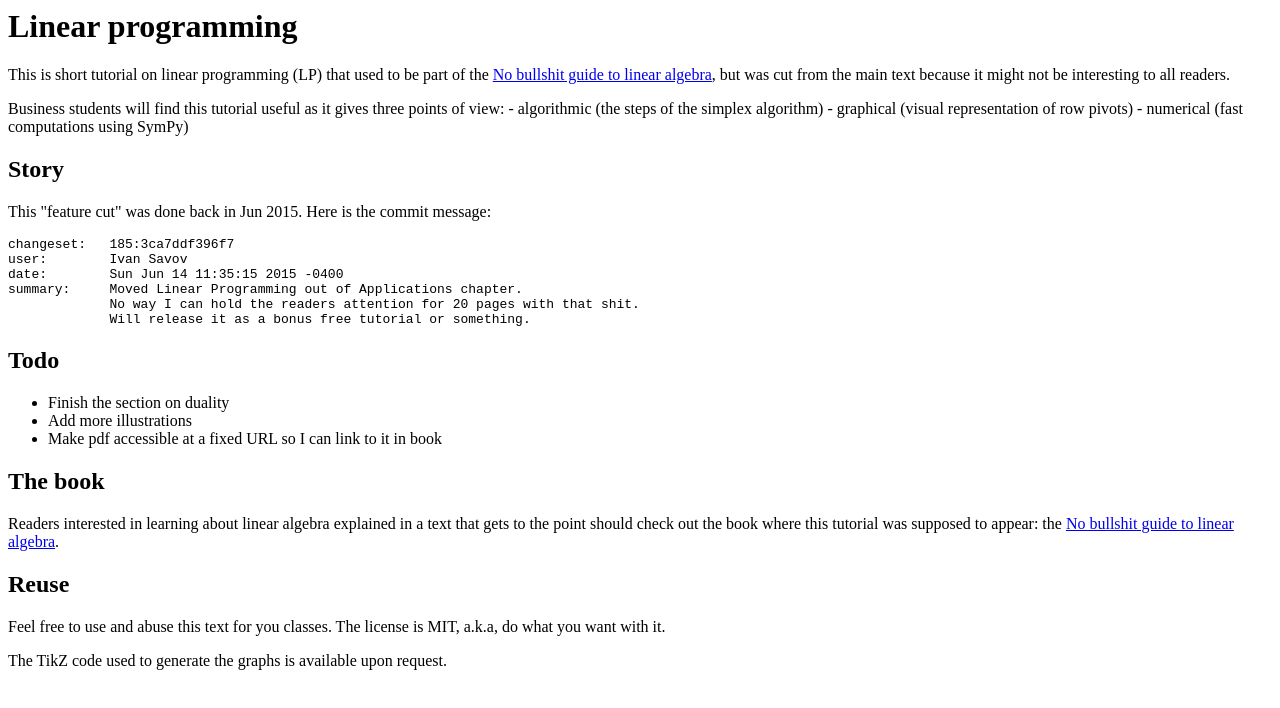
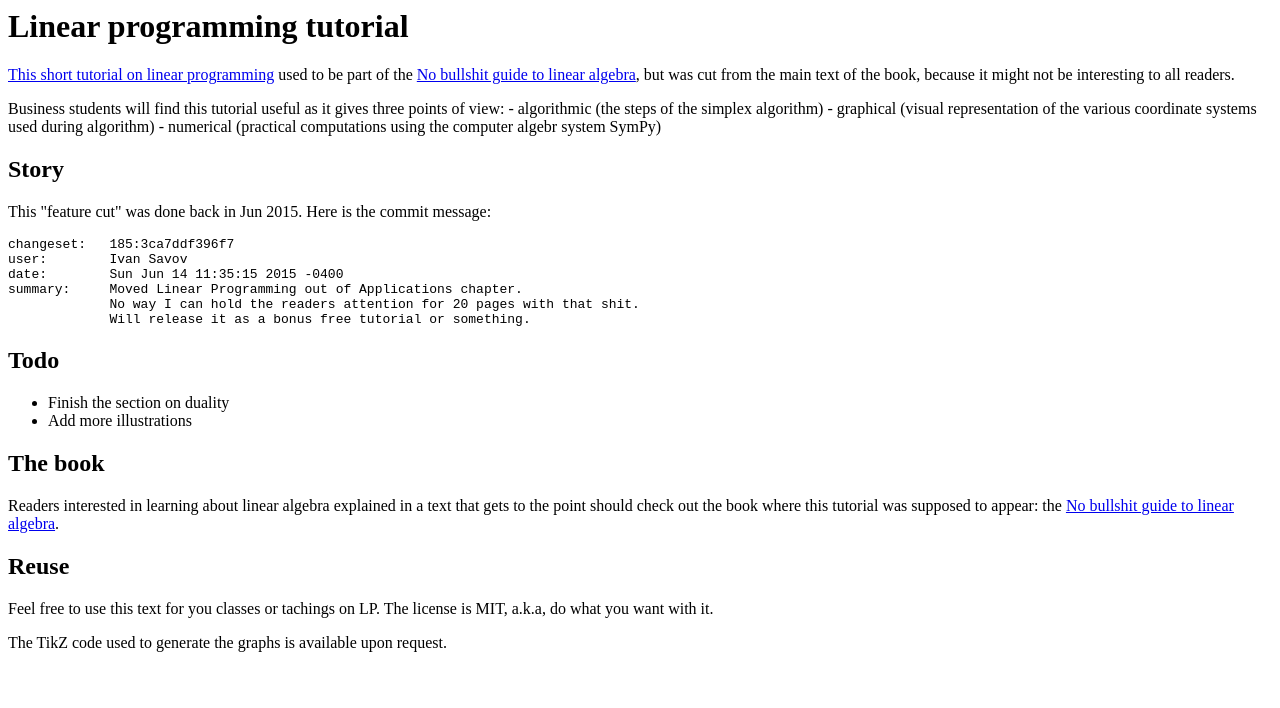
Before and after one commit to minireference/linear_programming, a plain HTML site: page index.html in a window 1280 px wide. Drawn offline with Linux system fonts and the light colour scheme.

Commit message:
Updated readme with URL in main text

```diff
--- a/index.html
+++ b/index.html
@@ -1,6 +1,8 @@
-<h1 id="linear-programming">Linear programming</h1>
-<p>This is short tutorial on linear programming (LP) that used to be part of the <a href="http://gum.co/noBSLA">No bullshit guide to linear algebra</a>, but was cut from the main text because it might not be interesting to all readers.</p>
-<p>Business students will find this tutorial useful as it gives three points of view: - algorithmic (the steps of the simplex algorithm) - graphical (visual representation of row pivots) - numerical (fast computations using SymPy)</p>
+<h1 id="linear-programming-tutorial">Linear programming tutorial</h1>
+
+<p><a href="https://ivanistheone.github.io/linear_programming/tutorial.pdf">This short tutorial on linear programming</a> used to be part of the <a href="http://gum.co/noBSLA">No bullshit guide to linear algebra</a>, but was cut from the main text of the book, because it might not be interesting to all readers.</p>
+<p>Business students will find this tutorial useful as it gives three points of view: - algorithmic (the steps of the simplex algorithm) - graphical (visual representation of the various coordinate systems used during algorithm) - numerical (practical computations using the computer algebr system SymPy)</p>
+
 <h2 id="story">Story</h2>
 <p>This &quot;feature cut&quot; was done back in Jun 2015. Here is the commit message:</p>
 <pre><code>changeset:   185:3ca7ddf396f7
@@ -9,14 +11,14 @@ date:        Sun Jun 14 11:35:15 2015 -0400
 summary:     Moved Linear Programming out of Applications chapter.
              No way I can hold the readers attention for 20 pages with that shit.
              Will release it as a bonus free tutorial or something.</code></pre>
+
 <h2 id="todo">Todo</h2>
 <ul>
 <li>Finish the section on duality</li>
 <li>Add more illustrations</li>
-<li>Make pdf accessible at a fixed URL so I can link to it in book</li>
 </ul>
 <h2 id="the-book">The book</h2>
 <p>Readers interested in learning about linear algebra explained in a text that gets to the point should check out the book where this tutorial was supposed to appear: the <a href="http://gum.co/noBSLA">No bullshit guide to linear algebra</a>.</p>
 <h2 id="reuse">Reuse</h2>
-<p>Feel free to use and abuse this text for you classes. The license is MIT, a.k.a, do what you want with it.</p>
+<p>Feel free to use this text for you classes or tachings on LP. The license is MIT, a.k.a, do what you want with it.</p>
 <p>The TikZ code used to generate the graphs is available upon request.</p>
```
